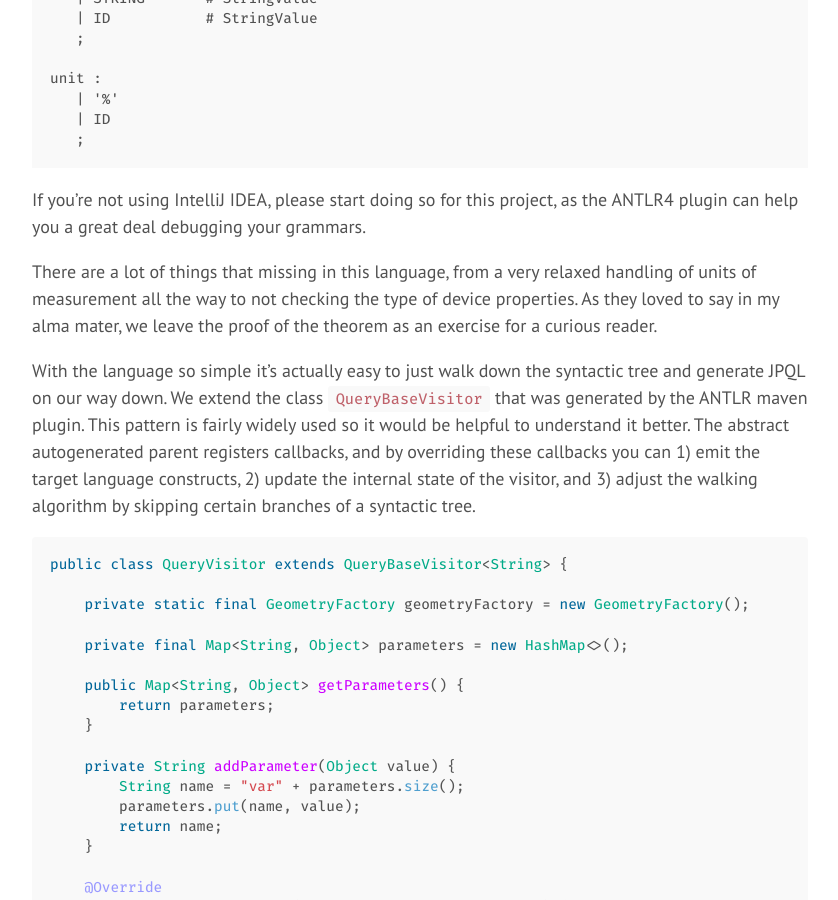
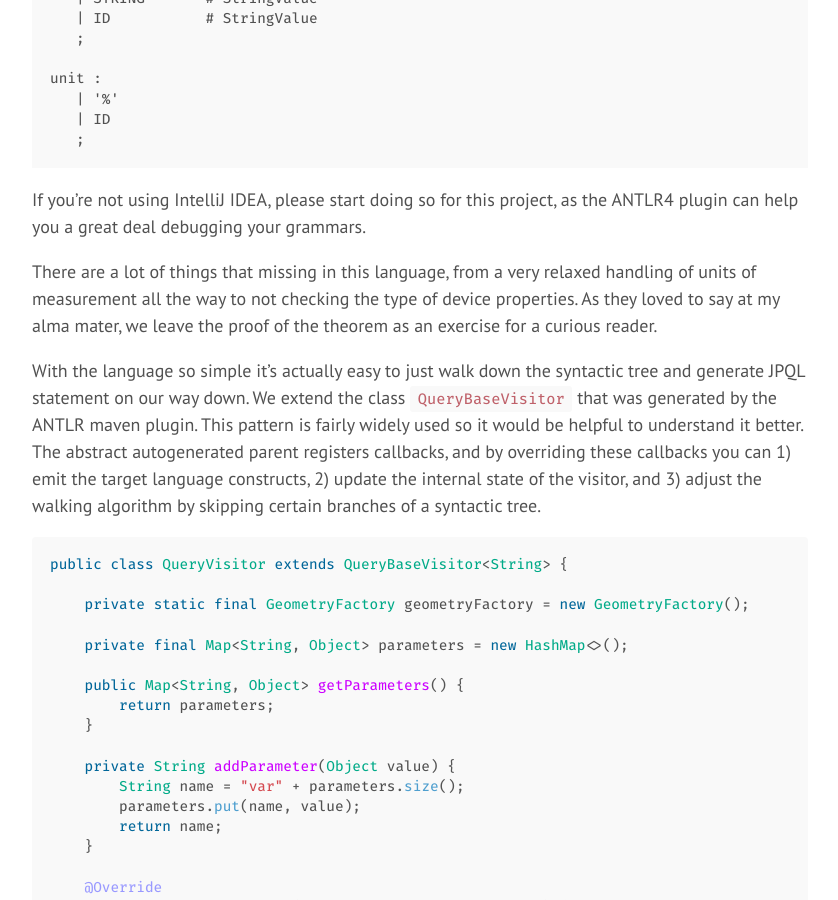
Before and after one commit to vasily-kartashov/vasily-kartashov.github.io, a Jekyll site: the page built from _posts/2016-01-30-writing-a-simple-query-language-with-antlr.md, in a window 1280 px wide and 900 px high, scrolled down 1898 px. Shown: the whole window, without its empty margins (382-1220 px from the left). Built offline with Jekyll 4.4.1, drawn with Linux system fonts in a browser that asks for light colours; some web fonts are replaced.

Commit message:
more spelling

````diff
--- a/_posts/2016-01-30-writing-a-simple-query-language-with-antlr.md
+++ b/_posts/2016-01-30-writing-a-simple-query-language-with-antlr.md
@@ -93,9 +93,9 @@ unit :
 
 If you're not using IntelliJ IDEA, please start doing so for this project, as the ANTLR4 plugin can help you a great deal debugging your grammars.
 
-There are a lot of things that missing in this language, from a very relaxed handling of units of measurement all the way to not checking the type of device properties. As they loved to say in my alma mater, we leave the proof of the theorem as an exercise for a curious reader.
+There are a lot of things that missing in this language, from a very relaxed handling of units of measurement all the way to not checking the type of device properties. As they loved to say at my alma mater, we leave the proof of the theorem as an exercise for a curious reader.
 
-With the language so simple it's actually easy to just walk down the syntactic tree and generate JPQL on our way down. We extend the class `QueryBaseVisitor` that was generated by the ANTLR maven plugin. This pattern is fairly widely used so it would be helpful to understand it better. The abstract autogenerated parent registers callbacks, and by overriding these callbacks you can 1) emit the target language constructs, 2) update the internal state of the visitor, and 3) adjust the walking algorithm by skipping certain branches of a syntactic tree.
+With the language so simple it's actually easy to just walk down the syntactic tree and generate JPQL statement on our way down. We extend the class `QueryBaseVisitor` that was generated by the ANTLR maven plugin. This pattern is fairly widely used so it would be helpful to understand it better. The abstract autogenerated parent registers callbacks, and by overriding these callbacks you can 1) emit the target language constructs, 2) update the internal state of the visitor, and 3) adjust the walking algorithm by skipping certain branches of a syntactic tree.
 
 ```java
 public class QueryVisitor extends QueryBaseVisitor<String> {
````
